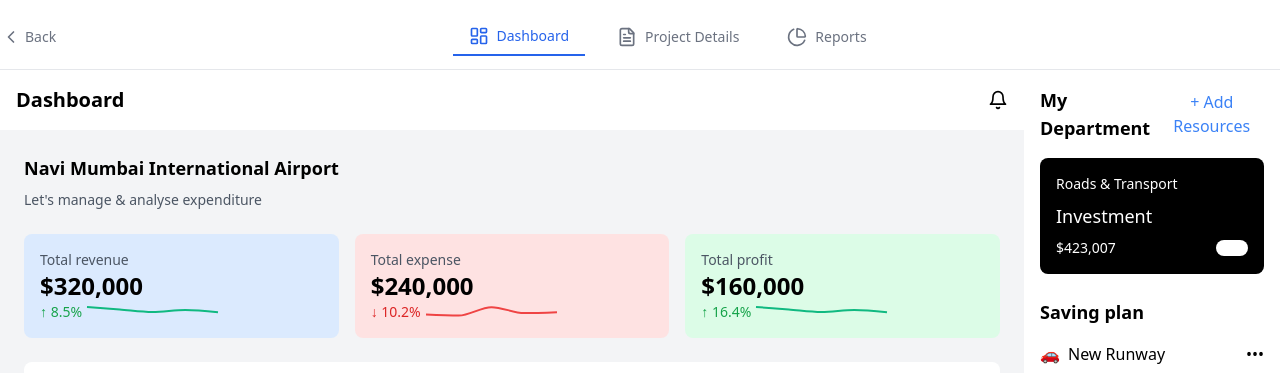
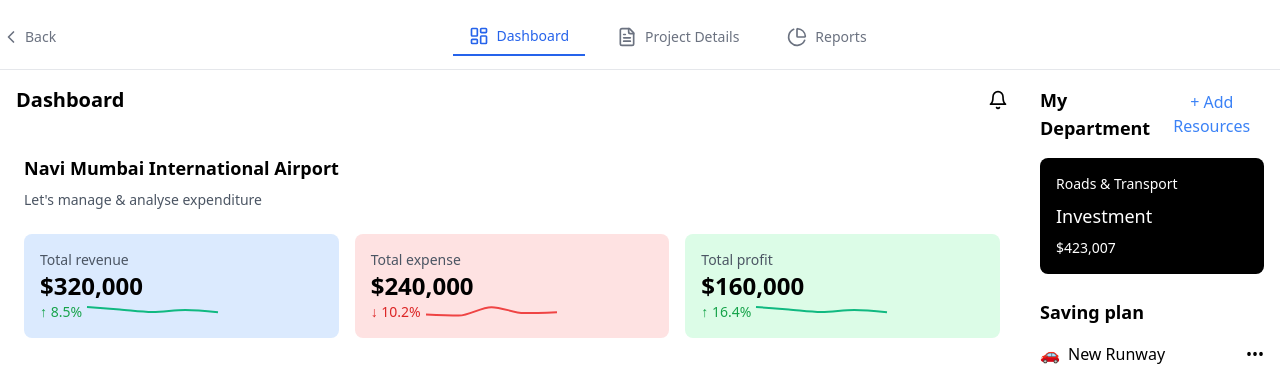
Before and after one commit to siddhesh241o/Discussion-Sahakar, a React (Vite) app in the folder client/: page /Expense in a window 1280 px wide. Shown: the part 189-562 px from the top of the page. Built offline with nearby package versions, Linux system fonts and the light colour scheme; the HTML template or start-up script is replaced by a standard one.

Commit message:
view project

```diff
--- a/client/public/Pages/Project_pages/Expense.jsx
+++ b/client/public/Pages/Project_pages/Expense.jsx
@@ -57,12 +57,13 @@
 
 const Expense = () => {
   return (
-    <div className="flex flex-col bg-gray-100 min-h-screen">
+    <div className="flex flex-col bg-white h-screen">
       <Navbar></Navbar>
-      <div  className="flex flex-row bg-gray-100 min-h-screen">
-      <div className="flex-1 overflow-hidden">
+
+      <div className="flex flex-1">
+        <div className="flex-1 h-full overflow-y-auto">
           <Header />
-        <main className="p-6 overflow-y-auto" style={{height: 'calc(100vh - 64px)'}}>
+          <main className="p-6">
             <div className="mb-6">
               <h2 className="text-lg font-semibold mb-2">Navi Mumbai International Airport</h2>
               <p className="text-sm text-gray-600">Let's manage & analyse expenditure</p>
@@ -105,7 +106,7 @@
               </ResponsiveContainer>
             </div>
 
-          <div className="bg-white p-4 rounded-lg mb-6">
+            <div className="bg-white p-4 rounded-lg mb-6 border border-black">
               <h3 className="text-lg font-semibold mb-4">Transaction history</h3>
               <table className="w-full">
                 <thead>
@@ -159,23 +160,21 @@
             </div>
           </main>
         </div>
-
-      <div className="w-64 bg-white p-4 hidden lg:block">
+        <div className="w-64 bg-white-100 h-64 flex flex-col p-4">
           <div className="flex justify-between items-center mb-4">
             <h3 className="text-lg font-semibold">My Department</h3>
             <button className="text-blue-500">+ Add Resources</button>
           </div>
-        <div className="bg-black text-white p-4 rounded-lg mb-6">
+          <div className="bg-black text-white p-4 rounded-lg mb-6 flex-1">
             <p className="text-sm mb-2">Roads & Transport</p>
             <p className="text-lg mb-2">Investment</p>
             <div className="flex justify-between items-center">
               <p className="text-sm">$423,007</p>
-            <div className="w-8 h-4 bg-white rounded-full"></div>
             </div>
           </div>
 
           <h3 className="text-lg font-semibold mb-4">Saving plan</h3>
-        <div className="space-y-4 mb-6">
+          <div className="space-y-4 mb-6 flex-1">
             <div>
               <div className="flex justify-between items-center mb-1">
                 <div className="flex items-center">
```
Lines whose indentation alone changed are shown as unchanged.
